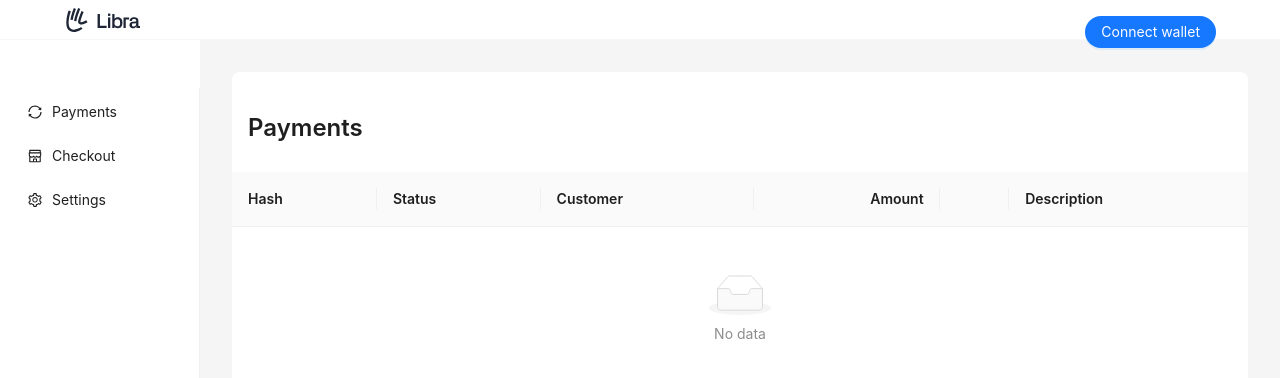
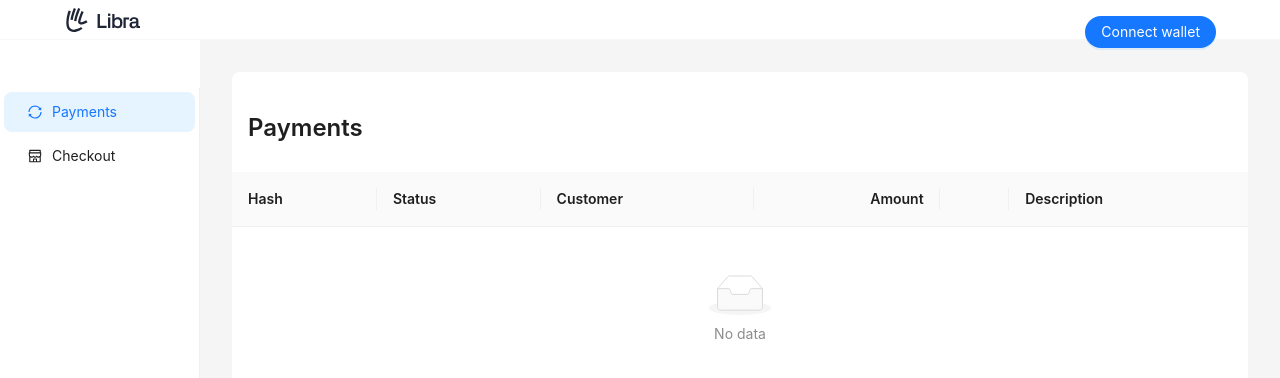
Before and after one commit to andrwlt/libra-frontend, a React (Create React App) app in the folder dashboard/: page /payments in a window 1280 px wide. Shown: the top 378 px of the page. Built offline with nearby package versions, Linux system fonts and the light colour scheme.

Commit message:
fix: side menu

```diff
--- a/dashboard/src/components/SideMenu.tsx
+++ b/dashboard/src/components/SideMenu.tsx
@@ -3,10 +3,10 @@ import { Link } from "react-router-dom";
 import { Layout, Menu, theme } from 'antd';
 import type { MenuProps } from 'antd';
 import {
-  SettingOutlined,
   SyncOutlined,
   ShopOutlined,
 } from '@ant-design/icons';
+import { Routes, Route } from 'react-router-dom';
 
 const { Sider } = Layout;
 
@@ -32,9 +32,8 @@ function createMenuItem(
 }
 
 const items: MenuItem[] = [
-  createMenuItem(<Link to='payments'>Payments</Link>, 'payments', <SyncOutlined />),
-  createMenuItem(<Link to='checkout'>Checkout</Link>, 'checkout', <ShopOutlined />),
-  createMenuItem('Settings', 'settings', <SettingOutlined/>),
+  createMenuItem(<Link to='/payments'>Payments</Link>, 'payments', <SyncOutlined />),
+  createMenuItem(<Link to='/checkout'>Checkout</Link>, 'checkout', <ShopOutlined />),
 ];
 
 export default function Navbar() {
@@ -44,7 +43,24 @@ export default function Navbar() {
 
   return (
     <Wrapper style={ {background: colorBgContainer }}>
-      <Menu mode="inline" style={{ height: '100%' }} items={items}/>
+      <Routes>
+        {
+          items.map(
+            (item: any) => <Route
+              key={item.key}
+              path={`/${item.key}/*`}
+              element={
+                <Menu
+                  mode="inline"
+                  style={{ height: '100%' }}
+                  items={items}
+                  selectedKeys={[item.key]}
+                />
+              }
+            />
+          )
+        }
+      </Routes>
     </Wrapper>
   );
 };
```
